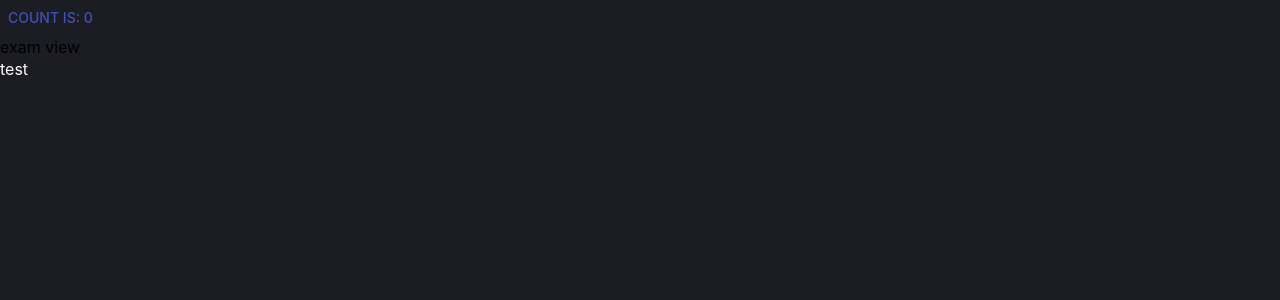
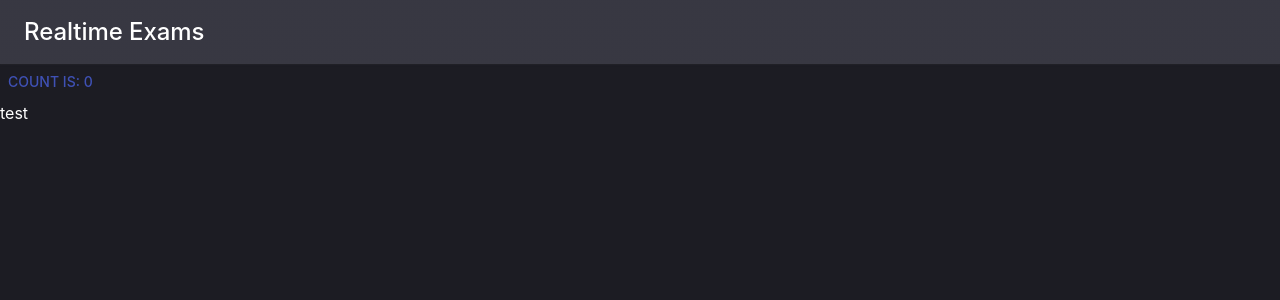
Before and after one commit to xzec/pronea-hackathon, a React (Vite) app: page /exam in a window 1280 px wide. Shown: the top 300 px of the page. Built offline with nearby package versions, Linux system fonts and the light colour scheme.

Commit message:
mainlayout styles

```diff
--- a/package.json
+++ b/package.json
@@ -12,6 +12,7 @@
     "@mui/icons-material": "^5.4.1",
     "@mui/material": "^5.4.1",
     "@mui/styles": "^5.4.1",
+    "clsx": "^1.1.1",
     "firebase": "^9.6.6",
     "react": "^17.0.2",
     "react-dom": "^17.0.2",
--- a/src/App.tsx
+++ b/src/App.tsx
@@ -1,6 +1,4 @@
-import { useState } from 'react';
 import { initializeApp } from 'firebase/app';
-import { Box, Button, Typography } from '@mui/material';
 import { useRoutes } from 'react-router-dom';
 import routes from './routes';
 import { ThemeProvider } from '@mui/material';
@@ -21,21 +19,12 @@ const firebaseConfig = {
 initializeApp(firebaseConfig);
 
 const App = () => {
-  const [count, setCount] = useState(0);
   const routing = useRoutes(routes);
 
   return (
     <ThemeProvider theme={theme}>
-      <Box>
-        <GlobalStyles />
-        <Button onClick={() => setCount((count) => count + 1)}>
-          count is: {count}
-        </Button>
-        {routing}
-      </Box>
-      <Typography variant="body1" color="textPrimary">
-        test
-      </Typography>
+      <GlobalStyles />
+      {routing}
     </ThemeProvider>
   );
 };
--- /dev/null
+++ b/src/layouts/MainLayout/MainLayout.styles.ts
@@ -0,0 +1,31 @@
+import { makeStyles } from '@mui/styles';
+
+export const useStyles = makeStyles(() => ({
+  root: {
+    display: 'flex',
+    minHeight: '100%',
+    width: '100%'
+  },
+  wrapper: {
+    display: 'flex',
+    flex: '1 1 auto',
+    paddingTop: 64
+  },
+  contentContainer: {
+    display: 'flex',
+    flex: '1 1 auto'
+  },
+  content: {
+    flex: '1 1 auto',
+    minHeight: '100%'
+  },
+  toolbar: {
+    pointerEvents: 'none',
+    '& > *': {
+      pointerEvents: 'auto'
+    }
+  },
+  topbar: {
+    pointerEvents: 'none'
+  }
+}));
--- a/src/layouts/MainLayout/MainLayout.tsx
+++ b/src/layouts/MainLayout/MainLayout.tsx
@@ -1,10 +1,21 @@
 import React from 'react';
 import { Outlet } from 'react-router-dom';
+import { useStyles } from './MainLayout.styles';
+import TopBar from './TopBar';
 
 const MainLayout: React.FC = () => {
+  const classes = useStyles();
+
   return (
-    <div>
-      <Outlet />
+    <div className={classes.root}>
+      <TopBar className={classes.topbar} />
+      <div className={classes.wrapper}>
+        <div className={classes.contentContainer}>
+          <div className={classes.content}>
+            <Outlet />
+          </div>
+        </div>
+      </div>
     </div>
   );
 };
--- /dev/null
+++ b/src/layouts/MainLayout/TopBar.tsx
@@ -0,0 +1,25 @@
+import {AppBar, Box, Toolbar, Typography} from '@mui/material';
+import { useStyles } from './MainLayout.styles';
+import React from 'react';
+
+interface TopBarProps {
+  className?: string;
+  [rest: string]: any;
+}
+
+const TopBar = ({ className, ...rest }: TopBarProps) => {
+  const classes = useStyles();
+
+  return (
+    <AppBar className={className} elevation={1} {...rest}>
+      <Toolbar className={classes.toolbar}>
+        <Typography variant="h3" component="span" color="textPrimary">
+          Realtime Exams
+        </Typography>
+        <Box flexGrow={1} />
+      </Toolbar>
+    </AppBar>
+  );
+};
+
+export default TopBar;
--- a/src/pages/ExamPage/ExamPage.tsx
+++ b/src/pages/ExamPage/ExamPage.tsx
@@ -1,8 +1,19 @@
-import React from 'react';
-import { Box } from '@mui/material';
+import React, { useState } from 'react';
+import { Box, Button, Typography } from '@mui/material';
 
 const ExamPage: React.FC = () => {
-  return <Box sx={{ width: '100%' }}>exam view</Box>;
+  const [count, setCount] = useState(0);
+
+  return (
+    <Box sx={{ width: '100%' }}>
+      <Button onClick={() => setCount((count) => count + 1)}>
+        count is: {count}
+      </Button>
+      <Typography variant="body1" color="textPrimary">
+        test
+      </Typography>
+    </Box>
+  );
 };
 
 export default ExamPage;
```
Also changed, not shown: 1 other file (tests, documents, lock files or other folders).
